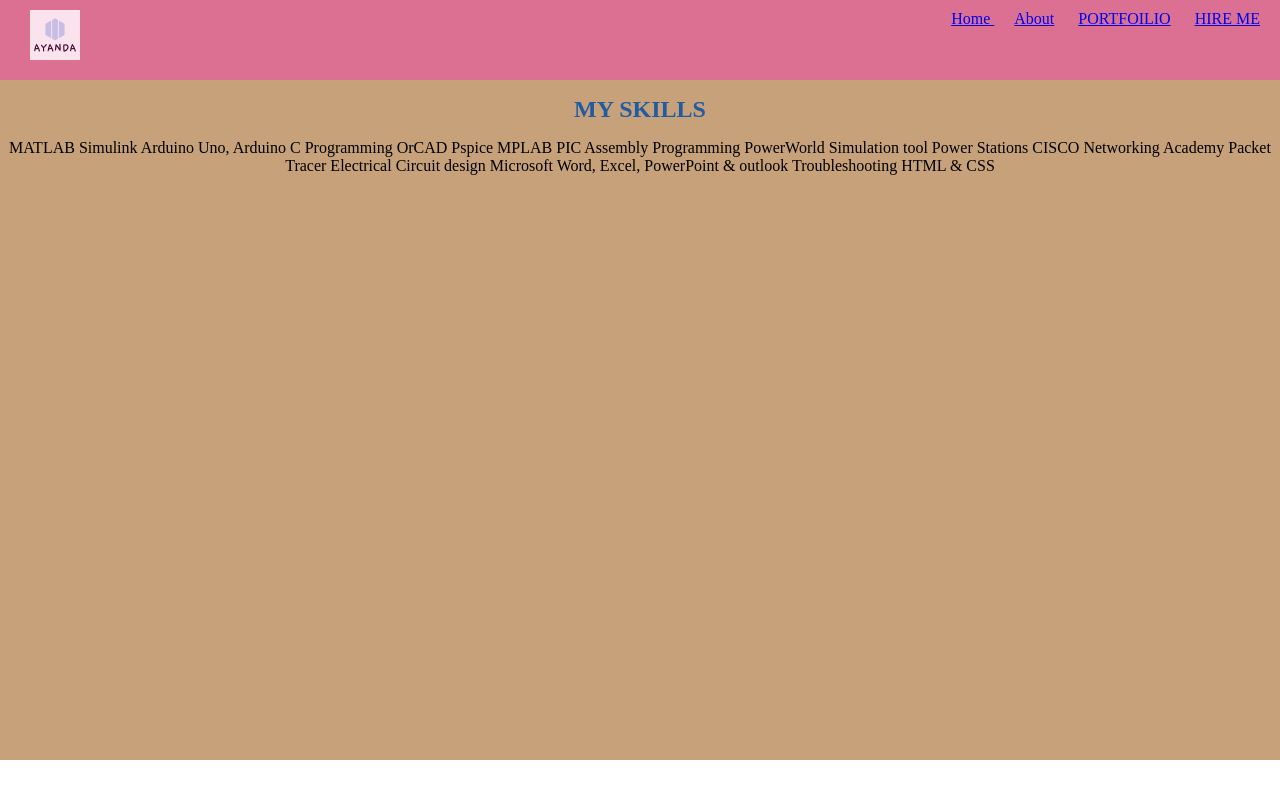
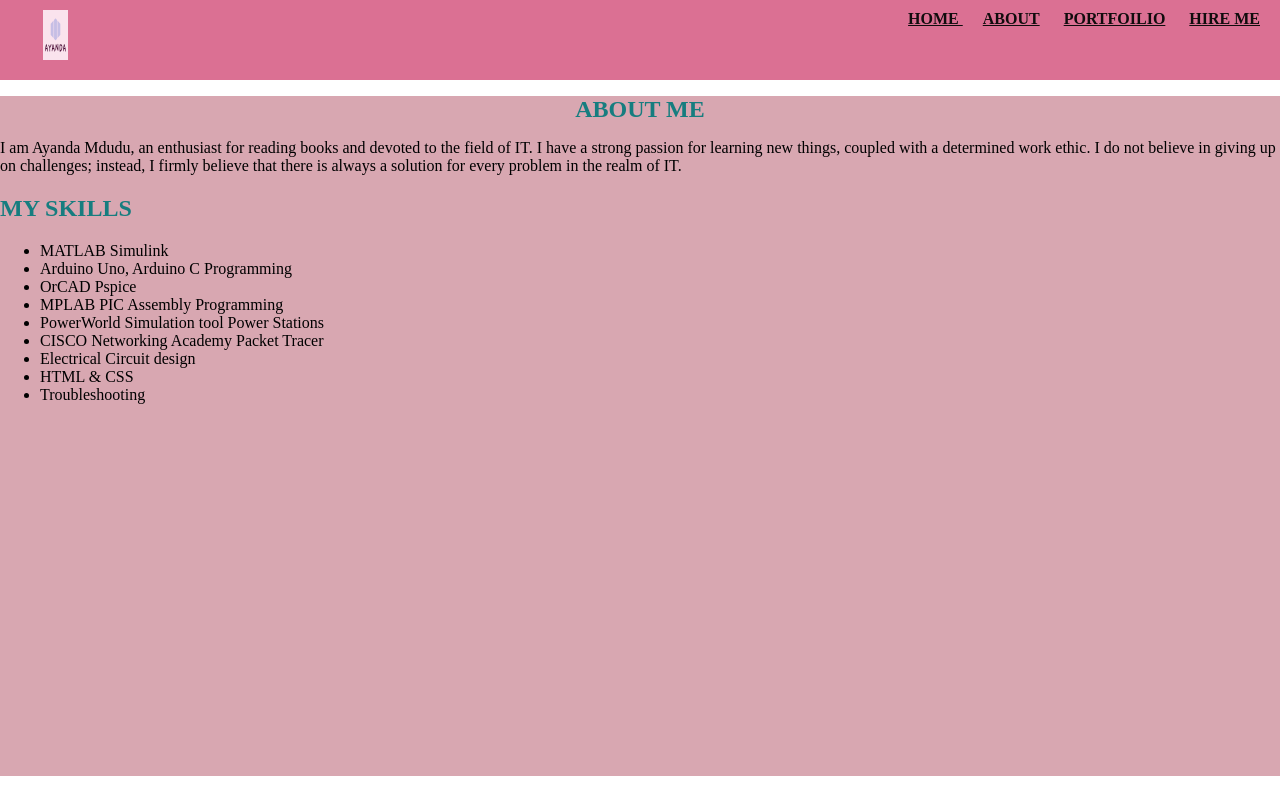
Before and after one commit to Ayandamdudu/My-Portfolio, a plain HTML site: page About .html in a window 1280 px wide. Drawn offline with Linux system fonts and the light colour scheme.

Commit message:
Add files via upload

```diff
--- a/About .html
+++ b/About .html
@@ -16,28 +16,38 @@
             </div>
 
             <div class="navbar-links">
-                <a href="HOME.HTML">Home </a>
-                <a href="About.html">About</a>
+                <a href="HOME.HTML">HOME </a>
+                <a href="About.html">ABOUT</a>
                 <a href="#">PORTFOILIO</a>
                 <a href="#">HIRE ME</a>
             </div>
 
         </nav>
     </header>
-    <div class="content-about-us">
+    <div class="content-about">
 
-        <h1>MY SKILLS </h1>
-        <p>MATLAB Simulink
-            Arduino Uno, Arduino C Programming
-            OrCAD Pspice
-            MPLAB PIC Assembly Programming
-            PowerWorld Simulation tool Power Stations
-            CISCO Networking Academy Packet Tracer
-            Electrical Circuit design Microsoft Word, Excel, PowerPoint &
-                 outlook
-            Troubleshooting
-            HTML & CSS
-        </p>
+        <h1>ABOUT ME</h1>
+
+        <P>I am Ayanda Mdudu, an enthusiast for reading books and devoted to the field of IT. I have a strong passion for learning new things, coupled with a determined work ethic. I do not believe in giving up on challenges; instead, I firmly believe that there is always a solution for every problem in the realm of IT.</P>
+        <h2>MY SKILLS</h2>
+        <ul>
+           <li>MATLAB Simulink </li>
+           <li>Arduino Uno, Arduino C Programming</li>
+           <li> OrCAD Pspice</li>
+           <li> MPLAB PIC Assembly Programming</li>
+           <li>PowerWorld Simulation tool Power Stations </li>
+           <li>CISCO Networking Academy Packet Tracer </li>
+           <li>Electrical Circuit design</li>
+           <li>  HTML & CSS</li>
+           <li>Troubleshooting</li>
+
+
+        </ul>
+
+
+
+
+
 
 
     </div>
--- a/STYLE.CSS
+++ b/STYLE.CSS
@@ -35,7 +35,18 @@ nav {
 
 .navbar-links a {
     margin: 10px;
+    font-weight: bold;
+    color: #100C0D;
+
 }
+.navbar-links a:hover{
+    color: #167D7F;
+
+
+}
+
+
+
 
 .home-image {
     background-color: white;
@@ -55,33 +66,31 @@ nav {
 }
 
 
-.content-about-us {
+.content-about {
 
-    background-color: #C6A17A;
+    background-color:#D8A7B1;
     background-size: cover;
     background-position: center;
     width: 100%;
     height: calc(100vh - 120px);
     display: block;
-    position: absolute;
+    position: absolut;
+
+}
 
     h1 {
         text-align: center;
-        color: #215CA3;
+        color: #167D7F;
         font-size: x-large;
 
     }
-
-    h3 {
-
-        text-align: center;
-        color: #215CA3;
-        font-size: large;
+    h2{
+        color: #167D7F;
+        font-size: x-large;
     }
 
-    p {
-        text-align: center;
-    }
+
+
     img {
         display: block;
         margin-left: auto;
@@ -90,4 +99,10 @@ nav {
       }
 
 
-}
+/*background-color:#D8A7B1;
+background-size: cover;
+background-position: center;
+width: 100%;
+height: calc(100vh - 120px);
+display: block;
+position: absolute;*/
```
Also changed, not shown: HOME.HTML (+11 -9 lines).
